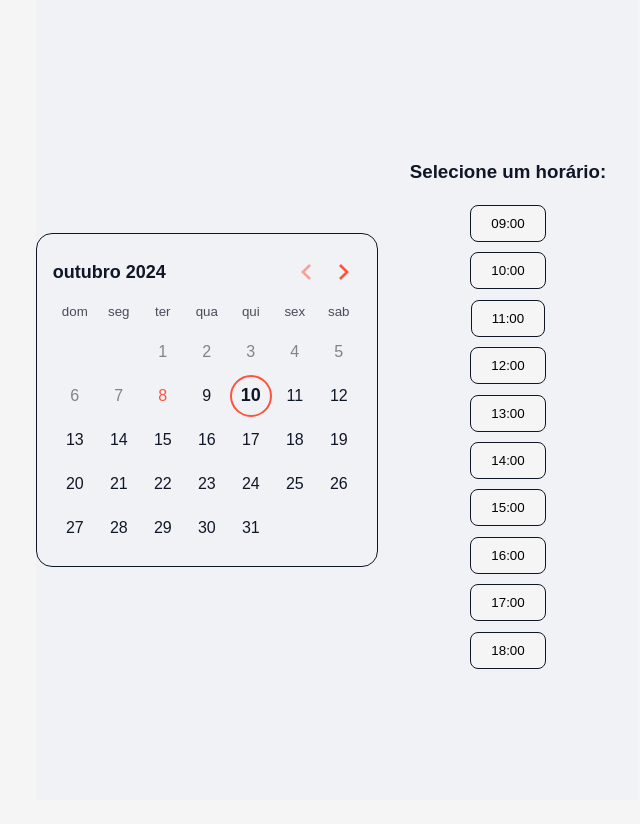
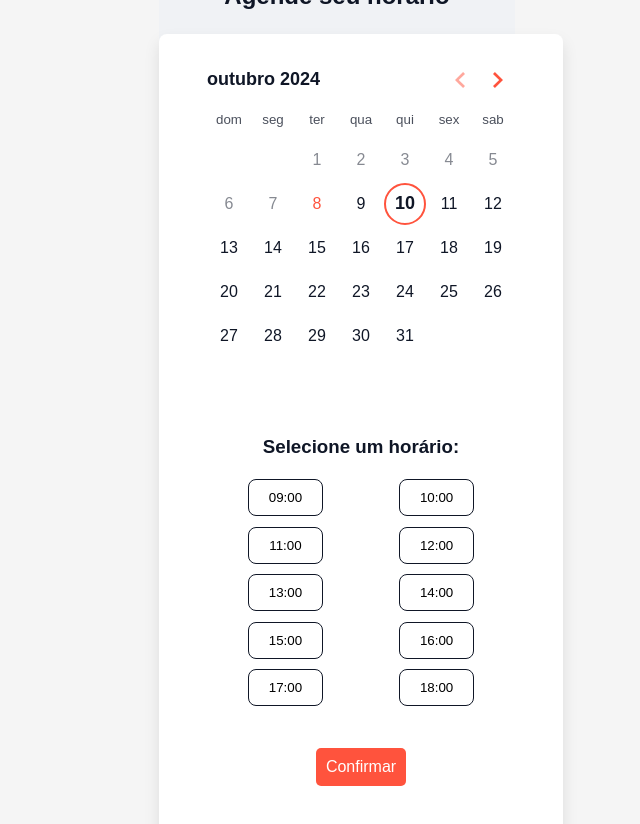
Before and after one commit to lsalatiel/schedule-system, a React (Vite) app in the folder src/frontend/: page / in a window 1280 px wide. Both pictures are taken after a click on the button "10". Shown: the top 824 px of the page, without its empty margins (303-943 px from the left). Before the commit the page ends 800 px from the top, so only its background shows below. Built offline with nearby package versions, Linux system fonts and the light colour scheme.

Commit message:
feat: add title to root

```diff
--- a/src/frontend/src/views/Root.tsx
+++ b/src/frontend/src/views/Root.tsx
@@ -25,6 +25,10 @@ export default function Root() {
     ]
 
     return (
+        <div>
+            <div className="title-container">
+                <h2 className="title">Agende seu horário</h2>
+            </div>
             <div className="calendar-container">
                 <div className="calendar-inside-container">
                     <DayPicker
@@ -47,9 +51,6 @@ export default function Root() {
                                         className={`time-button ${selectedTime === time ? "selected" : ""}`}
                                         onClick={() => {
                                                 setSelectedTime(time);
-                                            localStorage.setItem("selectedDate", selectedDate.toLocaleDateString("pt-BR"));
-                                            localStorage.setItem("selectedTime", time);
-                                            navigate("/cadastro");
                                             }
                                         }
                                     >
@@ -58,8 +59,21 @@ export default function Root() {
                                 </li>
                             ))}
                         </ul>
+                        <button
+                        className="submit-button"
+                        onClick={() => {
+                            if (selectedDate && selectedTime) {
+                                localStorage.setItem("selectedDate", selectedDate.toLocaleDateString("pt-BR"));
+                                localStorage.setItem("selectedTime", selectedTime);
+                                navigate("/cadastro");
+                            }
+                        }}
+                        >
+                            Confirmar
+                        </button>
                     </div>
                 )}
             </div>
+        </div>
     );
 }
--- a/src/frontend/src/views/styles/root.css
+++ b/src/frontend/src/views/styles/root.css
@@ -1,22 +1,25 @@
 .rdp-root {
-    --rdp-accent-color: #FF533D; /* Change the accent color to indigo. */
+    --rdp-accent-color: #FF533D;
     --rdp-today-color: #FF533D;
 }
 
 .calendar-container {
-    display: flex;
-    justify-content: center;
-    align-items: center;
-    height: 100vh; /* Full viewport height to center vertically */
+    width: 100%;
+    max-width: 400px;
+    padding: 1.5em;
+    background-color: white;
+    box-shadow: 0 0.5em 1em rgba(0, 0, 0, 0.1);
+    border-radius: 0.5em;
+    text-align: center;
 }
 
 .calendar-inside-container {
     display: flex;
     flex-direction: column;
     align-items: center;
-    border: 0.1em solid #0F1626; /* Adjust the color and thickness as needed */
+    /* box-shadow: 0 0.5em 1em rgba(0, 0, 0, 0.1); */
     border-radius: 1em; /* Rounded corners */
-    padding: 1em; /* Optional: adds space around the calendar */
+    /* padding: 1em; */
 }
 
 .time-selection {
@@ -33,13 +36,14 @@
     /* flex-direction: column; */
     gap: 0.65em;
     /* justify-content: center; */
+    margin-bottom: 2em;
 }
 
 .time-button {
     padding: 0.75em 1.5em;
     border: 0.1em solid #0F1626;
     border-radius: 0.6em;
-    background-color: #F5F5F5;
+    background-color: white;
     cursor: pointer;
     transition: background-color 0.2s, transform 0.2s;
 }
@@ -54,3 +58,8 @@
     color: white;
     transform: scale(1.05);
 }
+
+.title-container {
+    display: flex;
+    justify-content: center;
+}
```
Lines whose indentation alone changed are shown as unchanged.
